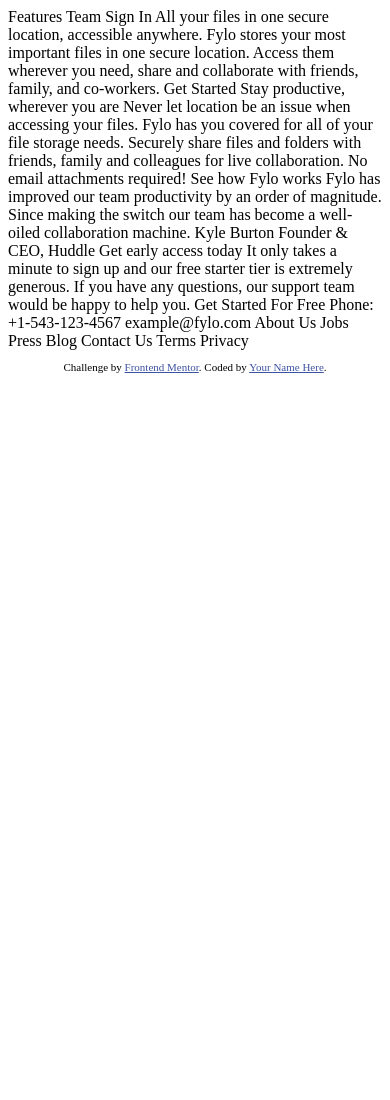
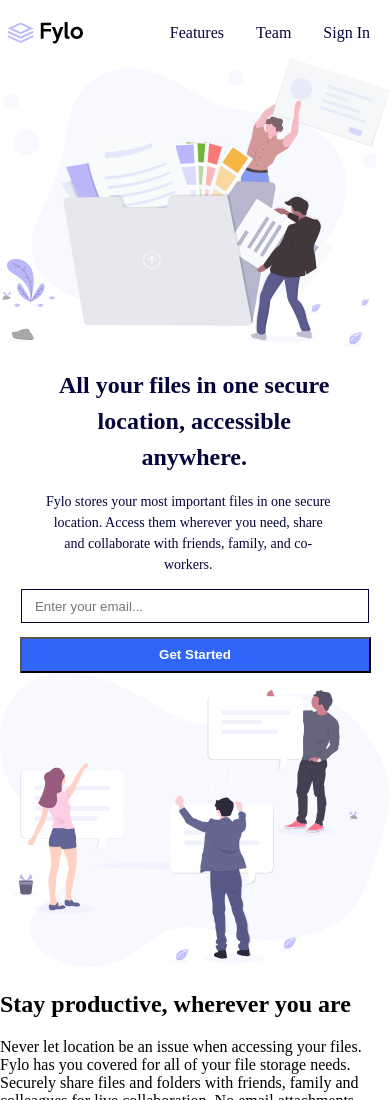
Before and after one commit to ShaunPour/fylo-landing-page-with-two-column-layout, a plain HTML site: page index.html in a window 390 px wide. Shown: the top 1100 px of the page. Before the commit the page ends 844 px from the top, so only its background shows below. Drawn offline with Linux system fonts and the light colour scheme.

Commit message:
Upper part of mobile view done

```diff
--- a/css/styles.css
+++ b/css/styles.css
@@ -0,0 +1,85 @@
+.container {
+    display: flex;
+    flex-direction: column;
+    align-items: center;
+    justify-content: center;
+}
+
+.header,.nav-list {
+    display: flex;
+    align-items: center;
+    justify-content: space-between;
+}
+
+.logo-img {
+    width: 20%;
+}
+
+.nav-list {
+    position: relative;
+    right: 0.75em;
+    list-style-type: none;
+    color: #07043B;
+}
+
+.nav-itm {
+    margin-right: 2em;
+}
+
+.final  {
+    width: 130%;
+    margin-right: 0;
+}
+
+.main-illustration,.secondary-illustration {
+    width: 100vw;
+}
+
+.title,.txt {
+    color: #07043B;
+    width: 75%;
+    text-align: center;
+    position: relative;
+    left: 2em;
+}
+
+.title {
+    font-size: 24px;
+    line-height: 36px;
+}
+
+.txt {
+    font-size: 14px;
+    line-height: 21px;
+    left: 3em;
+}
+
+form {
+    display: flex;
+    flex-direction: column;
+    align-items: center;
+    justify-content: center;
+    margin-bottom: 5    em;
+}
+
+form button {
+    margin-top: 1em;
+    background-color: #2F65F8;
+    color: #fff;
+    font-weight: bold;
+}
+
+form input, form button {
+    width: 85vw;
+    padding-top: 0.65em;
+    padding-bottom: 0.65em;
+}
+
+form button {
+    width: 90vw;
+}
+
+form input {
+    border: 1px solid #07043B;
+    padding-left: 1em;
+}
--- a/index.html
+++ b/index.html
@@ -2,72 +2,100 @@
 <html lang="en">
     <head>
         <meta charset="UTF-8">
-  <meta name="viewport" content="width=device-width, initial-scale=1.0"> <!-- displays site properly based on user's device -->
-
-  <link rel="icon" type="image/png" sizes="32x32" href="./images/favicon-32x32.png">
-
+        <meta name="viewport" content="width=device-width, initial-scale=1.0">
+        <!-- displays site properly based on user's device -->
+        <link
+            rel="icon"
+            type="image/png"
+            sizes="32x32"
+            href="./images/favicon-32x32.png">
         <title>Frontend Mentor | Fylo landing page with two column layout</title>
-
-  <!-- Feel free to remove these styles or customise in your own stylesheet 👍 -->
-  <style>
-    .attribution { font-size: 11px; text-align: center; }
-    .attribution a { color: hsl(228, 45%, 44%); }
-  </style>
+        <link rel="stylesheet" href="css/styles.css">
     </head>
     <body>
-
-  Features
-  Team
-  Sign In
-
-  All your files in one secure location, accessible anywhere.
-
-  Fylo stores your most important files in one secure location.
-  Access them wherever you need, share and collaborate with friends,
-  family, and co-workers.
-
-  Get Started
-
-  Stay productive, wherever you are
-
-  Never let location be an issue when accessing your files. Fylo has you
-  covered for all of your file storage needs.
-
-  Securely share files and folders with friends, family and colleagues for
-  live collaboration. No email attachments required!
-
-  See how Fylo works
-
-  Fylo has improved our team productivity by an order of magnitude. Since
-  making the switch our team has become a well-oiled collaboration machine.
-
-  Kyle Burton
-  Founder & CEO, Huddle
-
-  Get early access today
-
-  It only takes a minute to sign up and our free starter tier is extremely generous.
-  If you have any questions, our support team would be happy to help you.
-
-  Get Started For Free
-
-  Phone: +1-543-123-4567
-  example@fylo.com
-
-  About Us
-  Jobs
-  Press
-  Blog
-
-  Contact Us
-  Terms
-  Privacy
-
-  <footer>
-    <p class="attribution">
-      Challenge by <a href="https://www.frontendmentor.io?ref=challenge" target="_blank">Frontend Mentor</a>.
-      Coded by <a href="#">Your Name Here</a>.
+        <div class="container">
+            <div class="header">
+                <img src="images/logo.svg" alt="" class="logo-img">
+                <ul class="nav-list">
+                    <li class="nav-itm">Features</li>
+                    <li class="nav-itm">Team</li>
+                    <li class="nav-itm final">Sign In</li>
+                </ul>
+            </div>
+            <div class="main">
+                <img src="images/illustration-1.svg" alt="" class="main-illustration">
+                <h1 class="title">All your files in one secure location, accessible anywhere.</h1>
+                <p class="txt">
+                    Fylo stores your most important files in one secure location. Access them
+                    wherever you need, share and collaborate with friends, family, and co-workers.
                 </p>
-  </footer>
+                <form>
+                    <label for="email-in"></label>
+                    <input type="email" title="email-in" id="email-in" placeholder="Enter your email...">
+                    <button type="button" id="start">Get Started</button>
+                </form>
+                <img class="secondary-illustration" src="images/illustration-2.svg" alt="">
+                <h2 class="title-second">Stay productive, wherever you are</h2>
+                <p class="txt-second">
+                    Never let location be an issue when accessing your files. Fylo has you covered
+                    for all of your file storage needs. Securely share files and folders with
+                    friends, family and colleagues for live collaboration. No email attachments
+                    required!
+                </p>
+                <div class="see-div">
+                    <button class="btn-fylo">See how Fylo works</button>
+                    <img src="images/icon-arrow.svg" alt="" class="arrow">
+                </div>
+                <div class="quote">
+                    <img src="images/icon-quotes.svg" alt="">
+                    <p class="quote-txt">
+                        Fylo has improved our team productivity by an order of magnitude. Since making
+                        the switch our team has become a well-oiled collaboration machine.
+                    </p>
+                    <div class="quoted">
+                        <img src="images/avatar-testimonial.jpg" alt="" class="testimonial">
+                        <div class="info">
+                            <h3 class="name">Kyle Burton</h3>
+                            <p class="job-title">Founder & CEO, Huddle</p>
+                        </div>
+                    </div>
+                </div>
+                <div class="early">
+                    <h3 class="early-title">Get early access today</h3>
+                    <p class="early-txt">
+                        It only takes a minute to sign up and our free starter tier is extremely
+                        generous. If you have any questions, our support team would be happy to help
+                        you.
+                    </p>
+                    <form>
+                        <label for="email-signup"></label>
+                        <input type="email" title="email-signup" id="email-signup">
+                        <button type="button" id="sign-start">Get Started For Free</button>
+                    </form>
+                </div>
+            </div>
+            <div class="footer">
+                <img src="images/logo.svg" alt="" class="footer-img">
+                <ul class="contact">
+                    <li class="phone"><img src="images/icon-phone.svg" alt="">
+                        Phone: +1-543-123-4567</li>
+                    <li class="email"><img src="images/icon-email.svg" alt="">
+                        example@fylo.com</li>
+                </ul>
+                <div class="footer-links">
+                    <ul class="footer-links-upper">
+                        <li class="about">About Us</li>
+                        <li class="jobs">Jobs</li>
+                        <li class="press">Press</li>
+                        <li class="blog">Blog</li>
+                    </ul>
+                    <ul class="footer-links-lower">
+                        <li class="contact">Contact Us</li>
+                        <li class="terms">Terms</li>
+                        <li class="privacy">Privacy</li>
+                    </ul>
+                </div>
+            </div>
+        </div>
     </body>
 </html>
```
Lines whose indentation alone changed are shown as unchanged.
